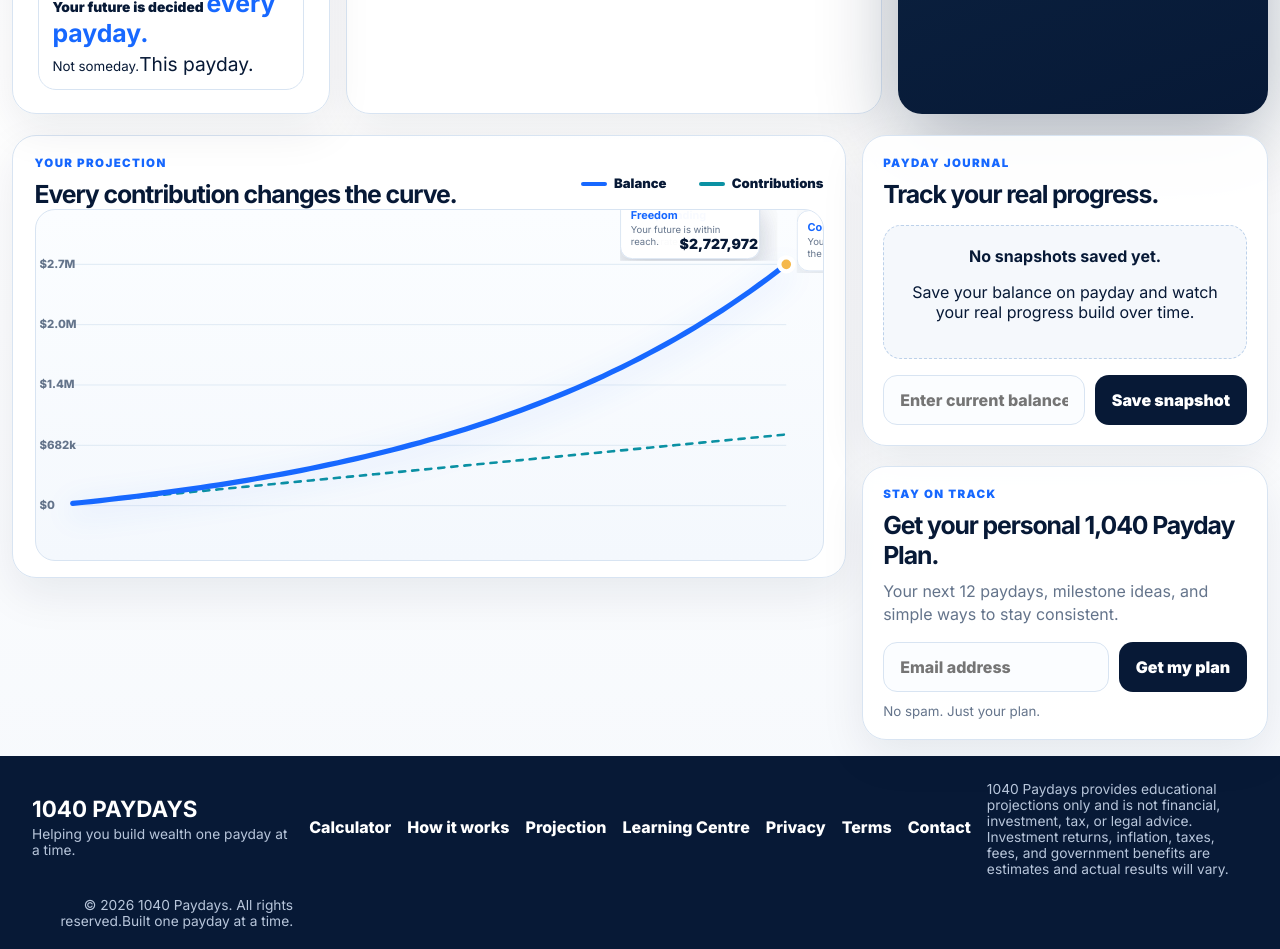
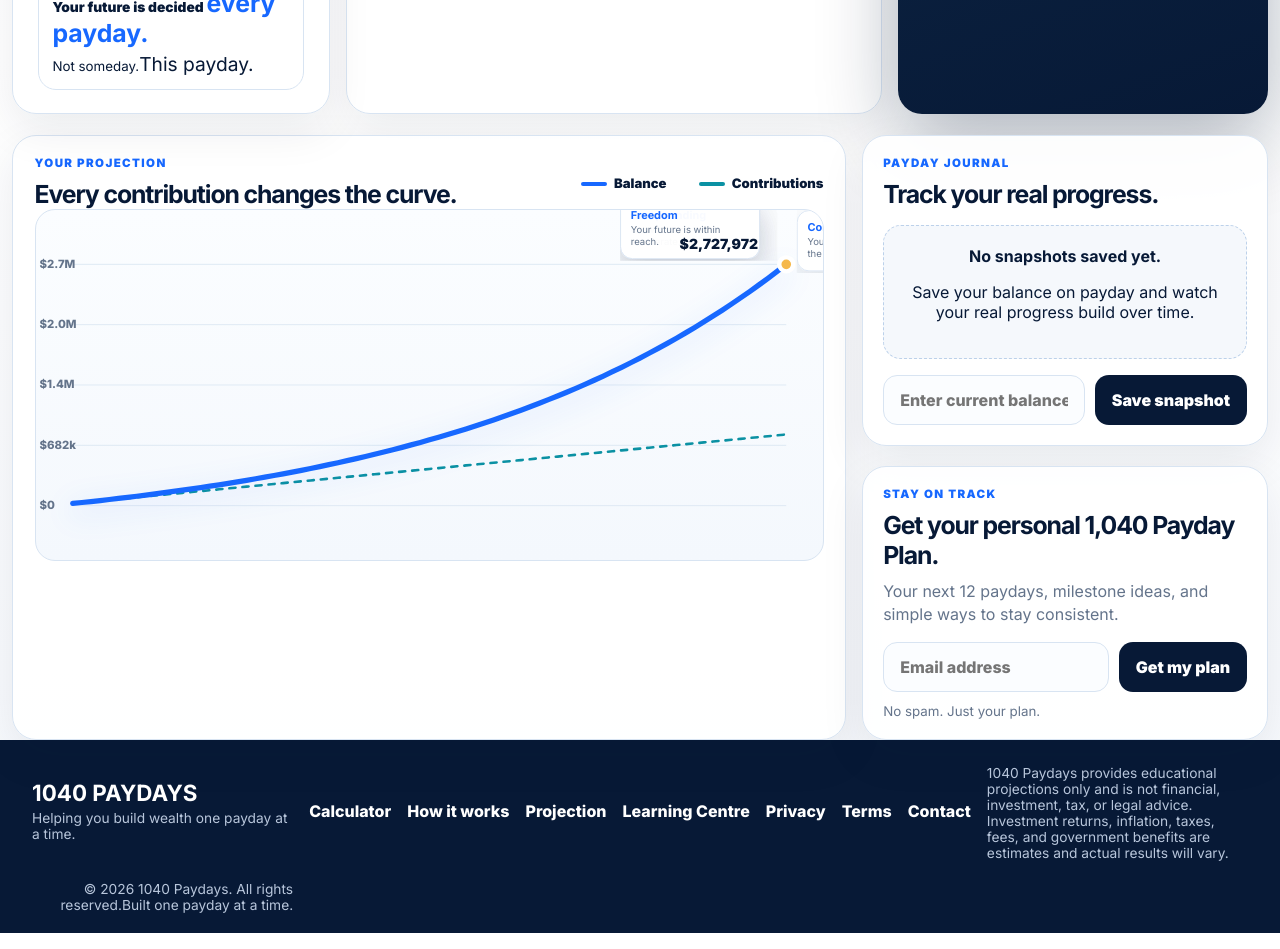
Before and after one commit to calgal7-del/1040-paydays, a React (Vite) app: page / in a window 1280 px wide. Shown: the part 760-1709 px from the top of the page. Built offline with nearby package versions, Linux system fonts and the light colour scheme.

Commit message:
Update App.css

```diff
--- a/src/App.css
+++ b/src/App.css
@@ -1207,3 +1207,43 @@ select:focus {
 .bottomGrid {
   gap: 1rem !important;
 }
+/* MAKE DESKTOP FILL THE SCREEN HEIGHT LIKE DASHBOARD MOCKUP */
+
+@media (min-width: 1151px) {
+  .mainLayout {
+    min-height: calc(100vh - 76px) !important;
+    display: grid !important;
+    grid-template-rows: auto 1fr !important;
+  }
+
+  .topGrid {
+    min-height: 420px !important;
+  }
+
+  .bottomGrid {
+    min-height: 360px !important;
+  }
+
+  .hero,
+  .calculatorCard,
+  .projectionCard {
+    height: 100% !important;
+  }
+
+  .graphCard {
+    height: 100% !important;
+  }
+
+  .rightRail {
+    height: 100% !important;
+  }
+
+  .journalCard,
+  .newsletterCard {
+    min-height: 0 !important;
+  }
+
+  .footer {
+    margin-top: 0 !important;
+  }
+}
```
